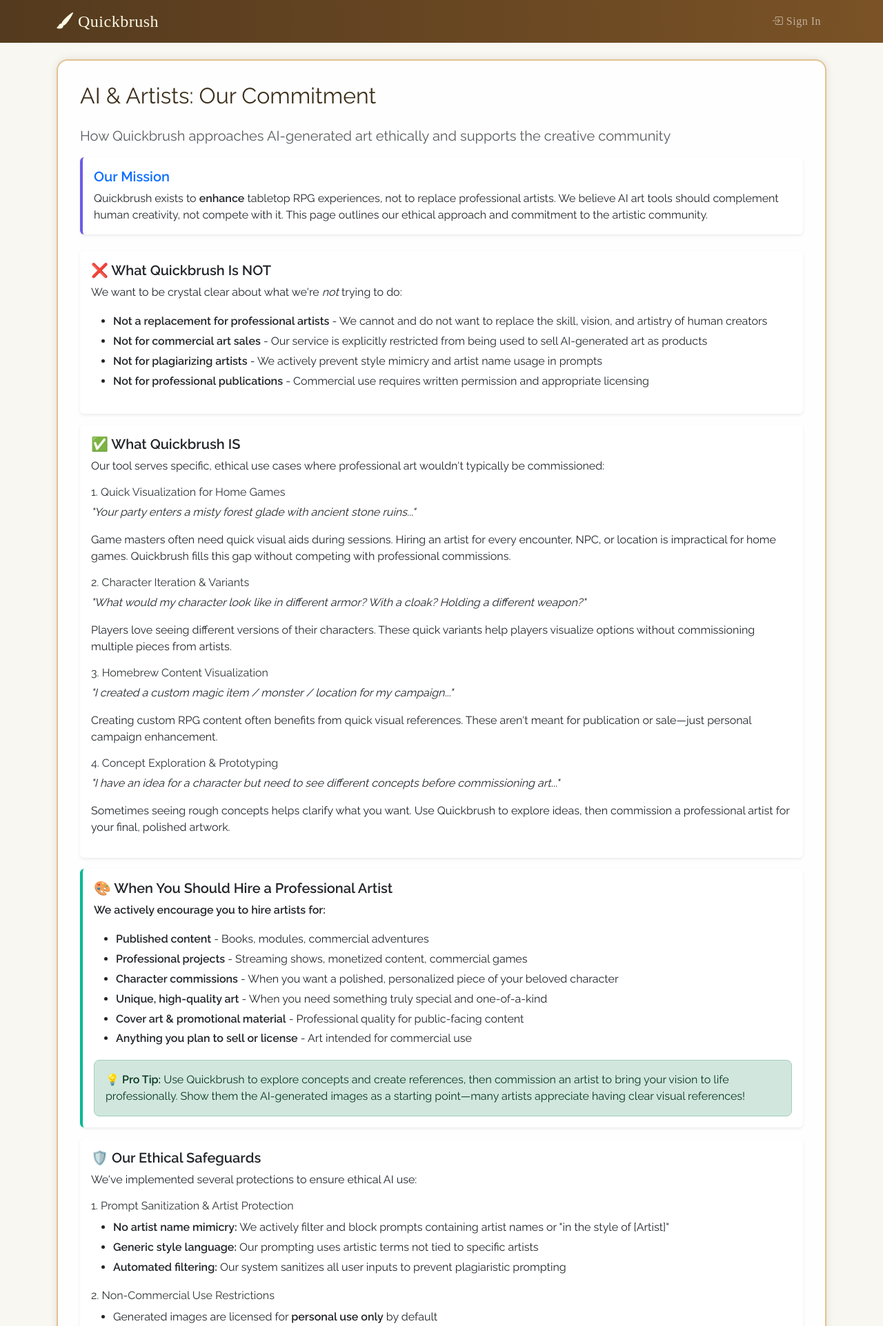
After one commit to jaredraycoleman/quickbrush, a Flask app: page /ai-and-artists in a window 1280 px wide. The commit adds this page. Shown: the top 1923 px of the page at 69% size. Run offline with Flask 3, Linux system fonts and the light colour scheme; some web fonts are replaced.

Commit message:
Minor cleanup and content updates

```diff
--- a/app.py
+++ b/app.py
@@ -200,6 +200,12 @@ def support():
     return render_template("support.html")
 
 
+@app.route("/ai-and-artists")
+def ai_and_artists():
+    """AI & Artists commitment page."""
+    return render_template("ai_and_artists.html", title="AI & Artists - Quickbrush")
+
+
 @app.route("/logout")
 def logout():
     session.clear()
@@ -216,7 +222,6 @@ def logout():
     )
 
 @app.route("/dashboard")
-@login_required
 @login_required
 def dashboard():
     user = get_current_user()
@@ -556,7 +561,6 @@ class GenerateRequest(BaseModel):
 
 @app.route("/generate", methods=["GET", "POST"])
 @login_required
-@login_required
 def generate():
     if request.method == "POST":
         user = get_current_user()
@@ -709,7 +713,6 @@ def serve_image(generation_id: str):
 
 
 @app.route("/library")
-@login_required
 @login_required
 def library():
     """View user's generation library."""
--- a/auth.py
+++ b/auth.py
@@ -53,7 +53,7 @@ def admin_required(f):
 
         if not user.is_admin:
             flash("You need admin privileges to access this page.", "danger")
-            return redirect(url_for("index"))
+            return redirect(url_for("home"))
 
         return f(*args, **kwargs)
     return decorated
--- a/deployment/service.yaml
+++ b/deployment/service.yaml
@@ -9,7 +9,7 @@ metadata:
   namespace: quickbrush
   name: quickbrush-service
 spec:
-  replicas: 1
+  replicas: 2
   selector:
     matchLabels:
       app.kubernetes.io/name: quickbrush-service
@@ -34,7 +34,7 @@ spec:
             - name: FLASK_ENV
               value: "production"
             - name: DEPLOY_ID # for easy re-deployment
-              value: DEPLOYID-488a98af854749a1f0a83bc996764431
+              value: DEPLOYID-3b3c008cd89fb6c48b1934427c51f93f
 
             # Flask secret key
             - name: APP_SECRET_KEY
--- a/generation_service.py
+++ b/generation_service.py
@@ -4,7 +4,10 @@ Image generation service for Quickbrush.
 Shared service for both web and API image generation to eliminate code duplication.
 """
 
+import logging
 from models import User, ImageQuality, QUALITY_COSTS, AspectRatio, ASPECT_RATIO_SIZES, ImageGenerationType
+
+logger = logging.getLogger(__name__)
 from maker import (
     CharacterImageGenerator,
     ImageGenerator,
@@ -101,7 +104,7 @@ def generate_image(
     if reference_image_paths is None:
         reference_image_paths = []
 
-    print(f"Reference image paths: {reference_image_paths}")
+    logger.debug(f"Reference image paths: {reference_image_paths}")
 
     # Determine aspect ratio and size
     if aspect_ratio is None:
--- a/maker.py
+++ b/maker.py
@@ -147,8 +147,6 @@ class ImageGenerator(ABC):
             return description
         except Exception:
             raise ValueError("Failed to parse response into Description model.")
-        if not response.choices[0].message.content:
-            raise ValueError("No content in the response message.")
 
     def generate_image(self,
                        description: str,
--- /dev/null
+++ b/templates/ai_and_artists.html
@@ -0,0 +1,216 @@
+{% extends "base.html" %}
+{% block content %}
+<div class="wispy-frame">
+  <h2 class="mb-4">AI & Artists: Our Commitment</h2>
+  <p class="lead text-muted">
+    How Quickbrush approaches AI-generated art ethically and supports the creative community
+  </p>
+
+  <div class="card border-0 shadow-sm mb-4" style="border-left: 4px solid #6c5ce7 !important;">
+    <div class="card-body">
+      <h5 class="fw-bold text-primary">Our Mission</h5>
+      <p class="mb-0">
+        Quickbrush exists to <strong>enhance</strong> tabletop RPG experiences, not to replace professional artists.
+        We believe AI art tools should complement human creativity, not compete with it. This page outlines
+        our ethical approach and commitment to the artistic community.
+      </p>
+    </div>
+  </div>
+
+  <!-- What We Are NOT -->
+  <div class="card border-0 shadow-sm mb-3">
+    <div class="card-body">
+      <h5 class="fw-bold">❌ What Quickbrush Is NOT</h5>
+      <p>We want to be crystal clear about what we're <em>not</em> trying to do:</p>
+      <ul>
+        <li><strong>Not a replacement for professional artists</strong> - We cannot and do not want to replace the skill, vision, and artistry of human creators</li>
+        <li><strong>Not for commercial art sales</strong> - Our service is explicitly restricted from being used to sell AI-generated art as products</li>
+        <li><strong>Not for plagiarizing artists</strong> - We actively prevent style mimicry and artist name usage in prompts</li>
+        <li><strong>Not for professional publications</strong> - Commercial use requires written permission and appropriate licensing</li>
+      </ul>
+    </div>
+  </div>
+
+  <!-- What We ARE -->
+  <div class="card border-0 shadow-sm mb-3">
+    <div class="card-body">
+      <h5 class="fw-bold">✅ What Quickbrush IS</h5>
+      <p>Our tool serves specific, ethical use cases where professional art wouldn't typically be commissioned:</p>
+
+      <h6 class="mt-3">1. Quick Visualization for Home Games</h6>
+      <p>
+        <em>"Your party enters a misty forest glade with ancient stone ruins..."</em>
+      </p>
+      <p>
+        Game masters often need quick visual aids during sessions. Hiring an artist for every encounter, NPC, or location
+        is impractical for home games. Quickbrush fills this gap without competing with professional commissions.
+      </p>
+
+      <h6 class="mt-3">2. Character Iteration & Variants</h6>
+      <p>
+        <em>"What would my character look like in different armor? With a cloak? Holding a different weapon?"</em>
+      </p>
+      <p>
+        Players love seeing different versions of their characters. These quick variants help players visualize options
+        without commissioning multiple pieces from artists.
+      </p>
+
+      <h6 class="mt-3">3. Homebrew Content Visualization</h6>
+      <p>
+        <em>"I created a custom magic item / monster / location for my campaign..."</em>
+      </p>
+      <p>
+        Creating custom RPG content often benefits from quick visual references. These aren't meant for publication
+        or sale—just personal campaign enhancement.
+      </p>
+
+      <h6 class="mt-3">4. Concept Exploration & Prototyping</h6>
+      <p>
+        <em>"I have an idea for a character but need to see different concepts before commissioning art..."</em>
+      </p>
+      <p>
+        Sometimes seeing rough concepts helps clarify what you want. Use Quickbrush to explore ideas, then commission
+        a professional artist for your final, polished artwork.
+      </p>
+    </div>
+  </div>
+
+  <!-- When to Hire an Artist -->
+  <div class="card border-0 shadow-sm mb-3" style="border-left: 4px solid #00b894 !important;">
+    <div class="card-body">
+      <h5 class="fw-bold">🎨 When You Should Hire a Professional Artist</h5>
+      <p>
+        <strong>We actively encourage you to hire artists for:</strong>
+      </p>
+      <ul>
+        <li><strong>Published content</strong> - Books, modules, commercial adventures</li>
+        <li><strong>Professional projects</strong> - Streaming shows, monetized content, commercial games</li>
+        <li><strong>Character commissions</strong> - When you want a polished, personalized piece of your beloved character</li>
+        <li><strong>Unique, high-quality art</strong> - When you need something truly special and one-of-a-kind</li>
+        <li><strong>Cover art & promotional material</strong> - Professional quality for public-facing content</li>
+        <li><strong>Anything you plan to sell or license</strong> - Art intended for commercial use</li>
+      </ul>
+
+      <div class="alert alert-success mb-0">
+        <strong>💡 Pro Tip:</strong> Use Quickbrush to explore concepts and create references,
+        then commission an artist to bring your vision to life professionally. Show them the AI-generated
+        images as a starting point—many artists appreciate having clear visual references!
+      </div>
+    </div>
+  </div>
+
+  <!-- Our Ethical Safeguards -->
+  <div class="card border-0 shadow-sm mb-3">
+    <div class="card-body">
+      <h5 class="fw-bold">🛡️ Our Ethical Safeguards</h5>
+      <p>We've implemented several protections to ensure ethical AI use:</p>
+
+      <h6 class="mt-3">1. Prompt Sanitization & Artist Protection</h6>
+      <ul>
+        <li><strong>No artist name mimicry:</strong> We actively filter and block prompts containing artist names or "in the style of [Artist]"</li>
+        <li><strong>Generic style language:</strong> Our prompting uses artistic terms not tied to specific artists</li>
+        <li><strong>Automated filtering:</strong> Our system sanitizes all user inputs to prevent plagiaristic prompting</li>
+      </ul>
+
+      <h6 class="mt-3">2. Non-Commercial Use Restrictions</h6>
+      <ul>
+        <li>Generated images are licensed for <strong>personal use only</strong> by default</li>
+        <li>Commercial use requires explicit written permission and appropriate licensing</li>
+        <li>We prohibit selling generated images as standalone art products</li>
+      </ul>
+
+      <h6 class="mt-3">3. Transparent AI Disclosure</h6>
+      <ul>
+        <li>All images are clearly AI-generated - we never pretend they're human-created</li>
+        <li>We're upfront about our technology stack (OpenAI DALL-E)</li>
+        <li>We provide clear terms about usage rights and limitations</li>
+      </ul>
+    </div>
+  </div>
+
+  <!-- The Bigger Picture -->
+  <div class="card border-0 shadow-sm mb-3">
+    <div class="card-body">
+      <h5 class="fw-bold">🌍 The Bigger Picture: AI & Creativity</h5>
+
+      <p>
+        We recognize that AI art generation is a complex, evolving topic with legitimate concerns
+        from the artistic community. Here's our stance:
+      </p>
+
+      <h6 class="mt-3">What We Believe</h6>
+      <ul>
+        <li><strong>Artists deserve fair compensation</strong> for their work and expertise</li>
+        <li><strong>AI should augment, not replace</strong> human creativity</li>
+        <li><strong>Transparency is essential</strong> - users should know when they're viewing AI-generated content</li>
+        <li><strong>Context matters</strong> - AI art for personal D&D games is different from commercial publishing</li>
+        <li><strong>Human artists bring irreplaceable value</strong> through vision, emotion, and artistic interpretation</li>
+      </ul>
+
+      <h6 class="mt-3">Our Ongoing Commitment</h6>
+      <p>
+        As AI technology evolves, we commit to:
+      </p>
+      <ul>
+        <li>Continuing dialogue with the artistic community</li>
+        <li>Updating our policies to address emerging concerns</li>
+        <li>Being transparent about our technology and its limitations</li>
+        <li>Never positioning AI as a "replacement" for human creativity</li>
+      </ul>
+    </div>
+  </div>
+
+  <!-- Artist Directory (Future) -->
+  <div class="card border-0 shadow-sm mb-3">
+    <div class="card-body">
+      <h5 class="fw-bold">🎨 Find Professional Artists</h5>
+      <p>
+        Looking for professional TTRPG artwork? Here are some resources for finding talented artists:
+      </p>
+
+      <h6 class="mt-3">Recommended Platforms</h6>
+      <ul>
+        <li><strong><a href="https://www.artstation.com" target="_blank">ArtStation</a></strong> - Professional portfolio platform with thousands of fantasy artists</li>
+        <li><strong><a href="https://www.reddit.com/r/characterdrawing/" target="_blank">r/CharacterDrawing</a></strong> - Community for commissioning character art</li>
+        <li><strong><a href="https://www.reddit.com/r/HungryArtists/" target="_blank">r/HungryArtists</a></strong> - Connect with artists taking commissions</li>
+        <li><strong><a href="https://twitter.com/search?q=%23dndartists" target="_blank">#dndartists</a></strong> - Find TTRPG artists on Twitter</li>
+      </ul>
+
+    </div>
+  </div>
+
+  <!-- Footer Navigation -->
+  <div class="mt-4 d-flex gap-2">
+    <a href="{{ url_for('terms') }}" class="btn btn-outline-secondary">
+      <i class="bi bi-file-text"></i> Read Full Terms
+    </a>
+    <a href="{{ url_for('dashboard') }}" class="btn btn-outline-secondary">
+      <i class="bi bi-arrow-left"></i> Back to Dashboard
+    </a>
+  </div>
+</div>
+
+<style>
+  /* Enhance readability */
+  .wispy-frame h6 {
+    color: #2d3436;
+    margin-top: 1rem;
+  }
+
+  .wispy-frame ul {
+    line-height: 1.8;
+  }
+
+  .wispy-frame .alert {
+    border-radius: 8px;
+  }
+
+  .card {
+    transition: transform 0.2s;
+  }
+
+  .card:hover {
+    transform: translateY(-2px);
+  }
+</style>
+{% endblock %}
--- a/templates/base.html
+++ b/templates/base.html
@@ -111,6 +111,7 @@
         <small>
           <a href="{{ url_for('privacy') }}" class="text-muted text-decoration-none me-3">Privacy Policy</a>
           <a href="{{ url_for('terms') }}" class="text-muted text-decoration-none me-3">Terms & Conditions</a>
+          <a href="{{ url_for('ai_and_artists') }}" class="text-muted text-decoration-none me-3">AI & Artists</a>
           <a href="{{ url_for('support') }}" class="text-muted text-decoration-none">Support</a>
         </small>
       </div>
```
Also changed, not shown: admin_service.py (+12 -9 lines), models.py (+5 -3 lines), oauth_service.py (+7 -4 lines), scripts/cleanup_user_fields.py (added, +103 -0 lines), templates/about.html (+28 -9 lines), templates/terms.html (+38 -2 lines).
